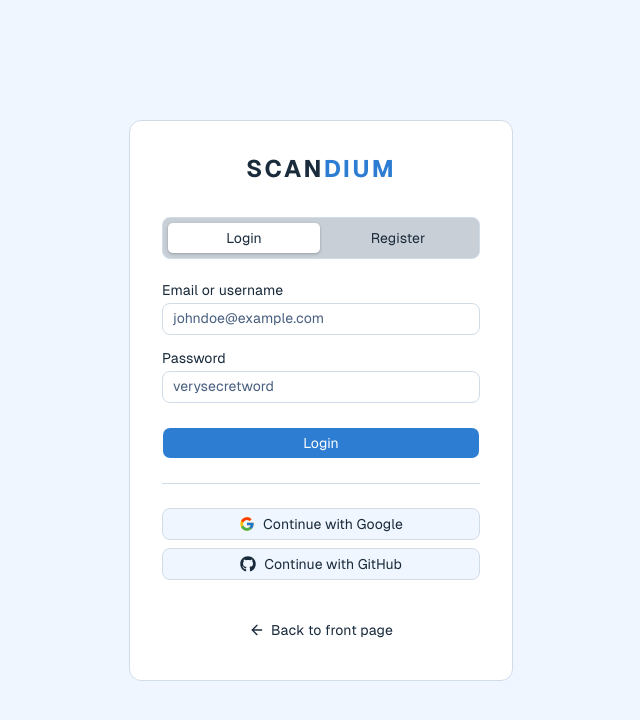
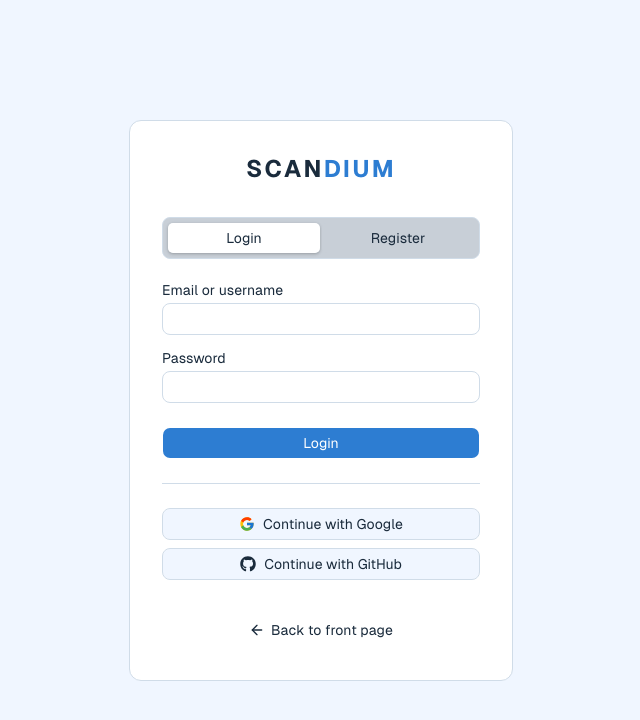
Before and after one commit to alenissinen/scandium, a Next.js app in the folder frontend/: page /en/auth in a window 1280 px wide. Shown: the top 720 px of the page, without its empty margins (319-959 px from the left). Built offline with nearby package versions, Linux system fonts and the light colour scheme; what @teispace/next-themes would draw is missing.

Commit message:
refactor(auth-form): minor UI tweaks

```diff
--- a/frontend/src/components/auth/auth-form.tsx
+++ b/frontend/src/components/auth/auth-form.tsx
@@ -66,13 +66,13 @@ export function AuthForm() {
         /* Login form */
         <div className="flex flex-col gap-4">
           <div className="flex flex-col gap-1.5">
-            <Label htmlFor="email">{t("emailOrUsername")}</Label>
-            <Input id="email" type="email" placeholder={t("emailPlaceholder")} />
+            <Label htmlFor="emailOrUsername">{t("emailOrUsername")}</Label>
+            <Input id="emailOrUsername" type="text" />
           </div>
 
           <div className="flex flex-col gap-1.5">
             <Label htmlFor="password">{t("password")}</Label>
-            <Input id="password" type="password" placeholder={t("passwordPlaceholder")} />
+            <Input id="password" type="password" />
           </div>
         </div>
       )}
```
